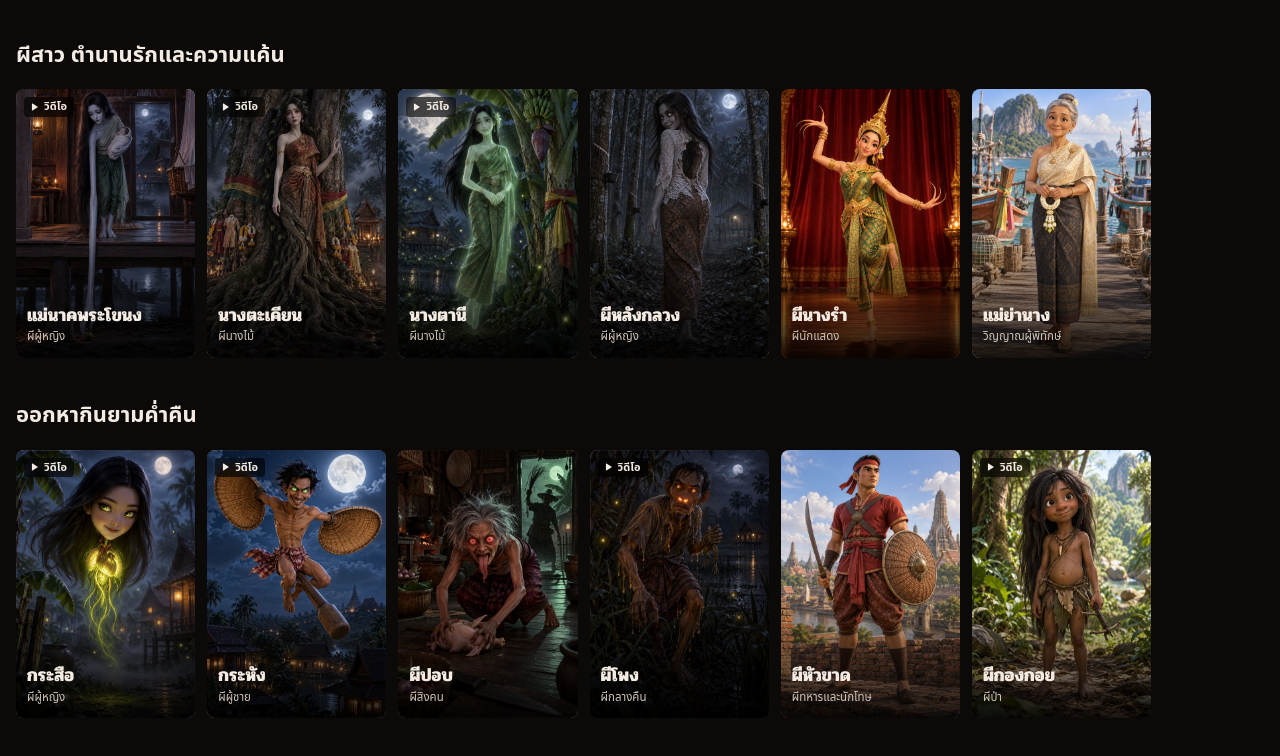
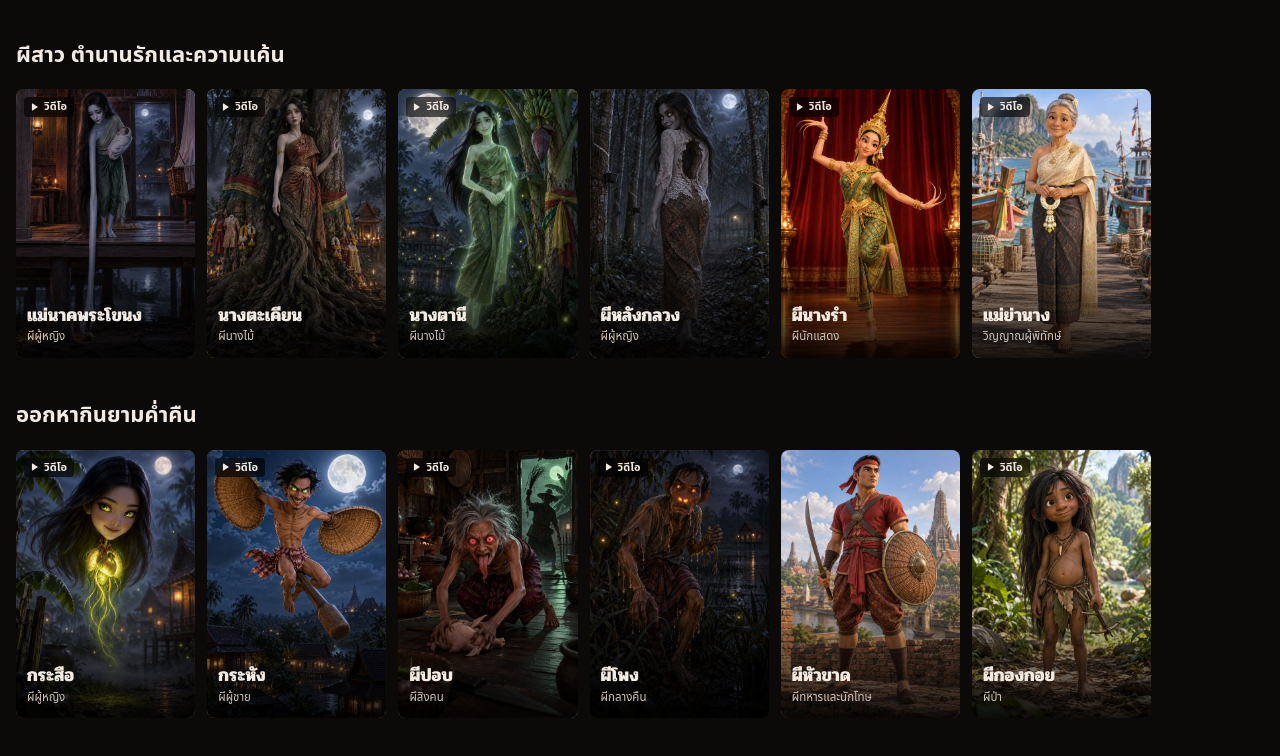
Before and after one commit to po45-ops/thai-ghost-museum, a plain HTML site: page thai-ghost-museum/index.html in a window 1280 px wide. Shown: the part 997-1753 px from the top of the page. Drawn offline with Linux system fonts and the light colour scheme; a web font is replaced by a local one.

Commit message:
Enable videos for 03,10,13,17,18,19

```diff
--- a/thai-ghost-museum/index.html
+++ b/thai-ghost-museum/index.html
@@ -323,7 +323,7 @@ const G=[
  origin:'เป็นผีในความเชื่อของคนล้านนา ที่มาของเรื่องมีหลายสำนวนและบางสำนวนต่างกัน',
  belief:'เล่ากันว่าผู้ที่พบมักได้ยินเสียงกีบม้าก่อนจะเห็นร่าง ในยามค่ำคืนที่เงียบ',
  guard:'เลี่ยงเดินทางตามลำพังบนถนนเปลี่ยวยามค่ำ',refs:[]},
-{n:'10',id:'kuman',name:'กุมารทอง',en:'Kuman Thong',kind:'วิญญาณเด็ก · ผีเลี้ยงนำโชค',where:'พบในความเชื่อทั่วประเทศ',region:'ทั่วไทย',fear:2,spirit:'#ffc94d',
+{n:'10',id:'kuman',name:'กุมารทอง',en:'Kuman Thong',kind:'วิญญาณเด็ก · ผีเลี้ยงนำโชค',where:'พบในความเชื่อทั่วประเทศ',region:'ทั่วไทย',fear:2,spirit:'#ffc94d',video:'10',
  tag:'เด็กน้อยสีทองที่ผู้เลี้ยงต้องดูแล แลกกับโชคลาภ',
  human:'เด็กชายตัวน้อยผมจุก สวมผ้าโจงกระเบนสีแดงทอง สวมกำไลข้อเท้า ยิ้มซุกซนและร่าเริง',
  ghost:'ร่างเรืองสีทอง ลอยนั่งขัดสมาธิ มีสายสิญจน์พันรอบตัว ข้าง ๆ มีน้ำแดง ขนม และของเล่นถวายบนหิ้ง',
@@ -344,7 +344,7 @@ const G=[
  origin:'เปรตเป็นภพภูมิหนึ่งตามคติพุทธ เล่าว่าผู้ที่ตระหนี่หรือทำบาปจะไปเกิดเป็นเปรต หิวโหยตลอดเวลา',
  belief:'เปรตจะรับส่วนบุญที่ลูกหลานทำให้ ประเพณีสารทเดือนสิบ รวมถึงชิงเปรตทางภาคใต้ จึงทำบุญอุทิศให้บรรพบุรุษ',
  guard:'ทำบุญอุทิศส่วนกุศลให้ผู้ล่วงลับ และฝึกความเอื้อเฟื้อ',refs:[]},
-{n:'13',id:'pop',name:'ผีปอบ',en:'Phi Pop',kind:'ผีสิงคน · ผีกินของดิบ',where:'ภาคอีสานและเหนือ',region:'ภาคอีสาน',fear:5,spirit:'#ff5b5b',
+{n:'13',id:'pop',name:'ผีปอบ',en:'Phi Pop',kind:'ผีสิงคน · ผีกินของดิบ',where:'ภาคอีสานและเหนือ',region:'ภาคอีสาน',fear:5,spirit:'#ff5b5b',video:'13',
  tag:'ผีที่สิงในร่างคน ชอบของดิบ หมอธรรมต้องมาไล่',
  human:'หญิงชราใจดีในหมู่บ้านอีสาน ผมสั้นสีเทา ใส่ผ้าซิ่นลายมัดหมี่ ถือกระติบข้าวเหนียว',
  ghost:'เมื่อถูกปอบเข้าสิง ตาแดงก่ำ ผมชี้ฟู ลิ้นยาว คลานสี่ขาในครัวมืด แย่งกินไก่ดิบ',
@@ -372,21 +372,21 @@ const G=[
  origin:'เชื่อกันว่าเป็นวิญญาณของผู้ที่ถูกตัดศีรษะ เช่นทหารในสงครามหรือผู้ต้องโทษ',
  belief:'เล่ากันว่าเดินวนหาที่ฝังร่างของตน และมักปรากฏในที่ที่เคยเป็นสนามรบเก่า',
  guard:'ทำบุญอุทิศส่วนกุศลให้ผู้เสียชีวิตในสงคราม และเคารพสถานที่ประวัติศาสตร์',refs:[]},
-{n:'17',id:'pusom',name:'ปู่โสมเฝ้าทรัพย์',en:'Pu Som Fao Sap',kind:'ผีเฝ้าสมบัติ · วิญญาณผู้พิทักษ์',where:'พบในเรื่องเล่าขุดสมบัติ',region:'ทั่วไทย',fear:2,spirit:'#9fd8ff',
+{n:'17',id:'pusom',name:'ปู่โสมเฝ้าทรัพย์',en:'Pu Som Fao Sap',kind:'ผีเฝ้าสมบัติ · วิญญาณผู้พิทักษ์',where:'พบในเรื่องเล่าขุดสมบัติ',region:'ทั่วไทย',fear:2,spirit:'#9fd8ff',video:'17',
  tag:'ปู่ผู้เฝ้าไหเงินไหทอง ใต้ซากเจดีย์',
  human:'ผู้เฒ่าใจดีหนวดเคราขาว ผมขาวเกล้ามวย นุ่งผ้าขาว ถือไม้เท้า ยิ้มอบอุ่น',
  ghost:'ตัวโปร่งแสงเรืองสีขาวอมฟ้า นั่งขัดสมาธิบนไหโบราณที่ล้นด้วยเหรียญทอง มีงูศักดิ์สิทธิ์ขดอยู่ข้างกาย',
  origin:'ตามเรื่องเล่า ผู้ฝังสมบัติจะทำพิธีให้วิญญาณผู้ดูแลเฝ้าไว้ คนในท้องถิ่นเรียกผู้เฝ้านี้ว่าปู่โสมเฝ้าทรัพย์',
  belief:'เล่ากันว่าผู้ที่มาขุดสมบัติโดยไม่ขออนุญาตมักถูกผู้เฝ้าขัดขวาง',
  guard:'ไม่ขุดค้นโบราณสถานหรือที่ฝังสมบัติโดยพลการ และเคารพกฎหมายโบราณสถาน',refs:[]},
-{n:'18',id:'nangram',name:'ผีนางรำ',en:'Phi Nang Ram',kind:'ผีนักแสดง · ผีโรงละคร',where:'เล่าตามโรงละครและศาลาเก่า',region:'ทั่วไทย',fear:4,spirit:'#8fa8ff',
+{n:'18',id:'nangram',name:'ผีนางรำ',en:'Phi Nang Ram',kind:'ผีนักแสดง · ผีโรงละคร',where:'เล่าตามโรงละครและศาลาเก่า',region:'ทั่วไทย',fear:4,spirit:'#8fa8ff',video:'18',
  tag:'นางรำที่ยังรำต่อบนเวทีเก่าหลังเที่ยงคืน',
  human:'นางรำไทยในชุดเต็มยศ สวมชฎาทอง ชุดปักสีเขียวทอง สวมเล็บทอง ยืนในท่ารำสง่างามบนเวที',
  ghost:'ผิวซีดเทา ตาโบ๋ ผมยาวสยายจากชฎา ชุดซีดขาด นิ้วยาวแหลม ยังคงท่ารำเดิมแต่บิดเบี้ยว ลอยเหนือเวทีเก่าที่ม่านขาดวิ่น',
  origin:'เป็นเรื่องเล่าตามโรงละครหรือศาลาเก่า ว่านักแสดงที่จากไปยังกลับมารำเมื่อไม่มีผู้ชม',
  belief:'เล่ากันว่ามีผู้ได้ยินเสียงดนตรีปี่พาทย์และเห็นเงารำยามดึกในสถานที่ร้าง',
  guard:'ครูบาอาจารย์นาฏศิลป์มักไหว้ครูก่อนการแสดงและเก็บเครื่องแต่งกายด้วยความเคารพ',refs:[]},
-{n:'19',id:'mayanang',name:'แม่ย่านาง',en:'Mae Ya Nang',kind:'วิญญาณผู้พิทักษ์ · ประจำเรือ',where:'ชาวประมงภาคใต้และชายฝั่ง',region:'ภาคใต้',fear:1,spirit:'#7ad6ff',
+{n:'19',id:'mayanang',name:'แม่ย่านาง',en:'Mae Ya Nang',kind:'วิญญาณผู้พิทักษ์ · ประจำเรือ',where:'ชาวประมงภาคใต้และชายฝั่ง',region:'ภาคใต้',fear:1,spirit:'#7ad6ff',video:'19',
  tag:'ผีผู้พิทักษ์หัวเรือ ที่ชาวประมงไหว้ก่อนออกทะเล',
  human:'หญิงสูงวัยผู้สง่างาม ผมสีเทาเกล้ามวย นุ่งสไบและผ้าซิ่น ยิ้มอ่อนโยนอยู่บนสะพานท่าเรือ',
  ghost:'ร่างโปร่งแสงเรืองแสงอยู่ที่หัวเรือหางยาว มีผ้าแพรสามสีและพวงมาลัยดอกมะลิพันรอบ มองคลื่นลมด้วยแววตาปกป้อง',
```
